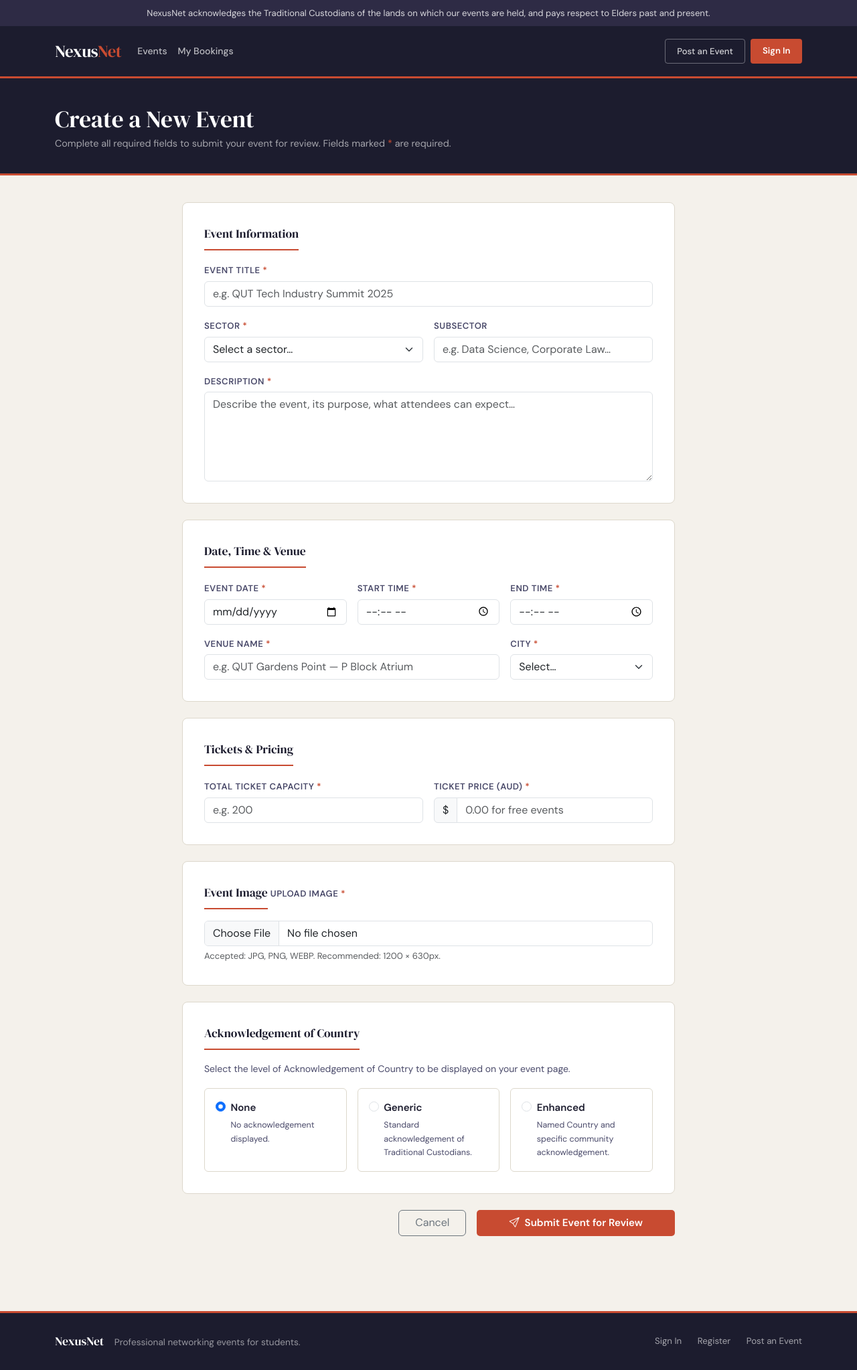
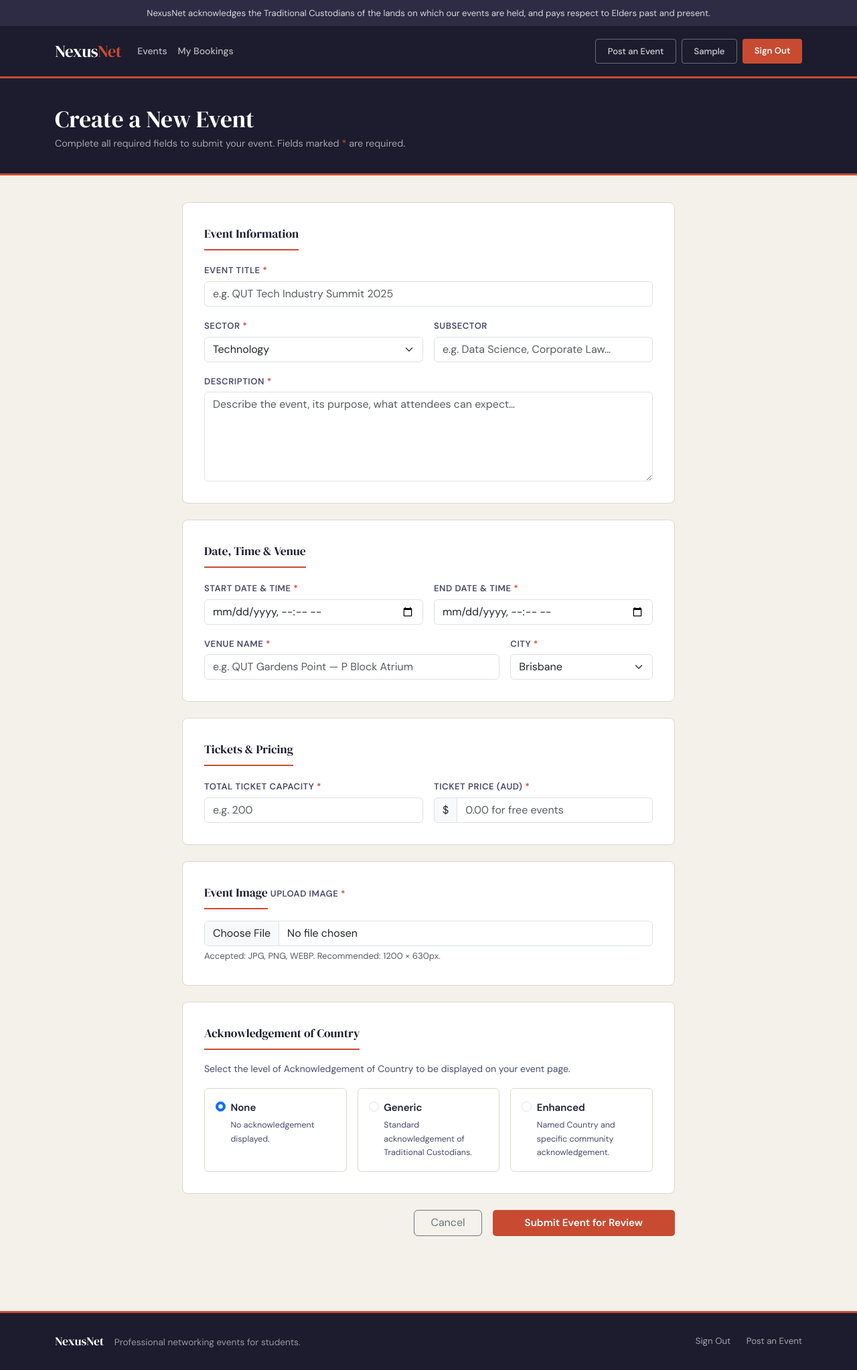
Before and after one commit to n11068485/iab207, a Flask app: page /create in a window 1280 px wide. Shown: the whole page at 67% size. Run offline with Flask 3, Linux system fonts and the light colour scheme; the visitor is signed in with stand-in values (Sample User, id 1); data comes from the database, SQL or seed files in the repository; some libraries are stand-ins or nearby versions.

Commit message:
Wire up auth, create event, and nav login state
- auth.py: implement full register/login with bcrypt and flash categories
- views.py: create_event saves to DB with image upload; event_detail uses dynamic /event/<id> route; index queries events from DB
- create-event.html: converted from static HTML to live WTForms form with AoC enhanced fields toggle
- base.html: nav/footer show logged-in state via current_user; flash messages use Bootstrap categories

```diff
--- a/website/templates/base.html
+++ b/website/templates/base.html
@@ -24,10 +24,10 @@
 
   <!-- Flask flash messages -->
   <div class="container-fluid">
-    {% with messages = get_flashed_messages() %}
+    {% with messages = get_flashed_messages(with_categories=true) %}
     {% if messages %}
-    {% for message in messages %}
-    <div class="alert alert-warning alert-dismissible fade show" role="alert">
+    {% for category, message in messages %}
+    <div class="alert alert-{{ category }} alert-dismissible fade show" role="alert">
       {{ message }}
       <button type="button" class="btn-close" data-bs-dismiss="alert" aria-label="Close"></button>
     </div>
@@ -55,7 +55,12 @@
         </ul>
         <div class="d-flex gap-2 mt-2 mt-lg-0">
           <a href="{{ url_for('main.create_event') }}" class="btn-outline-light-custom">Post an Event</a>
-          <a href="{{ url_for('auth.login') }}" class="btn-accent">Sign In</a>
+          {% if current_user.is_authenticated %}
+            <span class="btn-outline-light-custom" style="cursor:default;">{{ current_user.first_name }}</span>
+            <a href="{{ url_for('auth.logout') }}" class="btn-accent">Sign Out</a>
+          {% else %}
+            <a href="{{ url_for('auth.login') }}" class="btn-accent">Sign In</a>
+          {% endif %}
         </div>
       </div>
     </div>
@@ -73,8 +78,12 @@
           <span>Professional networking events for students.</span>
         </div>
         <div class="col-md-6 text-md-end">
-          <a href="{{ url_for('auth.login') }}" class="footer-link">Sign In</a>
-          <a href="{{ url_for('auth.register') }}" class="footer-link">Register</a>
+          {% if current_user.is_authenticated %}
+            <a href="{{ url_for('auth.logout') }}" class="footer-link">Sign Out</a>
+          {% else %}
+            <a href="{{ url_for('auth.login') }}" class="footer-link">Sign In</a>
+            <a href="{{ url_for('auth.register') }}" class="footer-link">Register</a>
+          {% endif %}
           <a href="{{ url_for('main.create_event') }}" class="footer-link">Post an Event</a>
         </div>
       </div>
--- a/website/templates/create-event.html
+++ b/website/templates/create-event.html
@@ -6,7 +6,7 @@
 <div class="page-header">
   <div class="container">
     <h1>Create a New Event</h1>
-    <p>Complete all required fields to submit your event for review.
+    <p>Complete all required fields to submit your event.
       Fields marked <span style="color:var(--accent)">*</span> are required.</p>
   </div>
 </div>
@@ -18,86 +18,72 @@
     <div class="row justify-content-center">
       <div class="col-lg-9 col-xl-8">
 
-        <form id="createEventForm" novalidate>
+        <form method="POST" enctype="multipart/form-data" novalidate>
+          {{ form.hidden_tag() }}
 
           <div class="form-card mb-4">
             <div class="form-section-title">Event Information</div>
             <div class="mb-3">
-              <label class="form-label" for="eventTitle">Event Title <span style="color:var(--accent)">*</span></label>
-              <input type="text" class="form-control" id="eventTitle" placeholder="e.g. QUT Tech Industry Summit 2025" required>
-              <div class="invalid-feedback">Please provide an event title.</div>
+              <label class="form-label">Event Title <span style="color:var(--accent)">*</span></label>
+              {{ form.title(class="form-control", placeholder="e.g. QUT Tech Industry Summit 2025") }}
+              {% if form.title.errors %}
+                <div class="invalid-feedback d-block">{{ form.title.errors[0] }}</div>
+              {% endif %}
             </div>
             <div class="row g-3">
               <div class="col-md-6">
-                <label class="form-label" for="eventSector">Sector <span style="color:var(--accent)">*</span></label>
-                <select class="form-select" id="eventSector" required>
-                  <option value="">Select a sector&hellip;</option>
-                  <option>Technology</option>
-                  <option>Finance &amp; Banking</option>
-                  <option>Engineering</option>
-                  <option>Healthcare</option>
-                  <option>Law</option>
-                  <option>Creative Industries</option>
-                  <option>Consulting</option>
-                  <option>Government &amp; Public Policy</option>
-                  <option>Education</option>
-                  <option>Other</option>
-                </select>
-                <div class="invalid-feedback">Please select a sector.</div>
+                <label class="form-label">Sector <span style="color:var(--accent)">*</span></label>
+                {{ form.sector(class="form-select") }}
+                {% if form.sector.errors %}
+                  <div class="invalid-feedback d-block">{{ form.sector.errors[0] }}</div>
+                {% endif %}
               </div>
               <div class="col-md-6">
-                <label class="form-label" for="eventSubsector">Subsector</label>
-                <input type="text" class="form-control" id="eventSubsector" placeholder="e.g. Data Science, Corporate Law&hellip;">
+                <label class="form-label">Subsector</label>
+                {{ form.subsector(class="form-control", placeholder="e.g. Data Science, Corporate Law…") }}
               </div>
             </div>
             <div class="mt-3">
-              <label class="form-label" for="eventDesc">Description <span style="color:var(--accent)">*</span></label>
-              <textarea class="form-control" id="eventDesc" rows="5"
-                placeholder="Describe the event, its purpose, what attendees can expect&hellip;" required></textarea>
-              <div class="invalid-feedback">Please provide a description.</div>
+              <label class="form-label">Description <span style="color:var(--accent)">*</span></label>
+              {{ form.description(class="form-control", rows=5, placeholder="Describe the event, its purpose, what attendees can expect…") }}
+              {% if form.description.errors %}
+                <div class="invalid-feedback d-block">{{ form.description.errors[0] }}</div>
+              {% endif %}
             </div>
           </div>
 
           <div class="form-card mb-4">
             <div class="form-section-title">Date, Time &amp; Venue</div>
             <div class="row g-3">
-              <div class="col-md-4">
-                <label class="form-label" for="eventDate">Event Date <span style="color:var(--accent)">*</span></label>
-                <input type="date" class="form-control" id="eventDate" required>
-                <div class="invalid-feedback">Please select a date.</div>
+              <div class="col-md-6">
+                <label class="form-label">Start Date &amp; Time <span style="color:var(--accent)">*</span></label>
+                {{ form.date(class="form-control") }}
+                {% if form.date.errors %}
+                  <div class="invalid-feedback d-block">{{ form.date.errors[0] }}</div>
+                {% endif %}
               </div>
-              <div class="col-md-4">
-                <label class="form-label" for="eventStart">Start Time <span style="color:var(--accent)">*</span></label>
-                <input type="time" class="form-control" id="eventStart" required>
-                <div class="invalid-feedback">Please set a start time.</div>
-              </div>
-              <div class="col-md-4">
-                <label class="form-label" for="eventEnd">End Time <span style="color:var(--accent)">*</span></label>
-                <input type="time" class="form-control" id="eventEnd" required>
-                <div class="invalid-feedback">Please set an end time.</div>
+              <div class="col-md-6">
+                <label class="form-label">End Date &amp; Time <span style="color:var(--accent)">*</span></label>
+                {{ form.end_time(class="form-control") }}
+                {% if form.end_time.errors %}
+                  <div class="invalid-feedback d-block">{{ form.end_time.errors[0] }}</div>
+                {% endif %}
               </div>
             </div>
             <div class="row g-3 mt-0">
               <div class="col-md-8">
-                <label class="form-label" for="eventVenue">Venue Name <span style="color:var(--accent)">*</span></label>
-                <input type="text" class="form-control" id="eventVenue" placeholder="e.g. QUT Gardens Point &mdash; P Block Atrium" required>
-                <div class="invalid-feedback">Please provide a venue.</div>
+                <label class="form-label">Venue Name <span style="color:var(--accent)">*</span></label>
+                {{ form.venue(class="form-control", placeholder="e.g. QUT Gardens Point — P Block Atrium") }}
+                {% if form.venue.errors %}
+                  <div class="invalid-feedback d-block">{{ form.venue.errors[0] }}</div>
+                {% endif %}
               </div>
               <div class="col-md-4">
-                <label class="form-label" for="eventCity">City <span style="color:var(--accent)">*</span></label>
-                <select class="form-select" id="eventCity" required>
-                  <option value="">Select&hellip;</option>
-                  <option>Brisbane</option>
-                  <option>Sydney</option>
-                  <option>Melbourne</option>
-                  <option>Perth</option>
-                  <option>Adelaide</option>
-                  <option>Canberra</option>
-                  <option>Hobart</option>
-                  <option>Darwin</option>
-                  <option>Other</option>
-                </select>
-                <div class="invalid-feedback">Please select a city.</div>
+                <label class="form-label">City <span style="color:var(--accent)">*</span></label>
+                {{ form.city(class="form-select") }}
+                {% if form.city.errors %}
+                  <div class="invalid-feedback d-block">{{ form.city.errors[0] }}</div>
+                {% endif %}
               </div>
             </div>
           </div>
@@ -106,25 +92,32 @@
             <div class="form-section-title">Tickets &amp; Pricing</div>
             <div class="row g-3">
               <div class="col-md-6">
-                <label class="form-label" for="ticketCapacity">Total Ticket Capacity <span style="color:var(--accent)">*</span></label>
-                <input type="number" class="form-control" id="ticketCapacity" min="1" placeholder="e.g. 200" required>
-                <div class="invalid-feedback">Please enter a ticket capacity.</div>
+                <label class="form-label">Total Ticket Capacity <span style="color:var(--accent)">*</span></label>
+                {{ form.ticket_capacity(class="form-control", placeholder="e.g. 200") }}
+                {% if form.ticket_capacity.errors %}
+                  <div class="invalid-feedback d-block">{{ form.ticket_capacity.errors[0] }}</div>
+                {% endif %}
               </div>
               <div class="col-md-6">
-                <label class="form-label" for="ticketPrice">Ticket Price (AUD) <span style="color:var(--accent)">*</span></label>
+                <label class="form-label">Ticket Price (AUD) <span style="color:var(--accent)">*</span></label>
                 <div class="input-group">
                   <span class="input-group-text">$</span>
-                  <input type="number" class="form-control" id="ticketPrice" min="0" step="0.01" placeholder="0.00 for free events" required>
+                  {{ form.ticket_price(class="form-control", placeholder="0.00 for free events", step="0.01") }}
                 </div>
-                <div class="invalid-feedback">Please enter a price (use 0 for free events).</div>
+                {% if form.ticket_price.errors %}
+                  <div class="invalid-feedback d-block">{{ form.ticket_price.errors[0] }}</div>
+                {% endif %}
               </div>
             </div>
           </div>
 
           <div class="form-card mb-4">
             <div class="form-section-title">Event Image</div>
-            <label class="form-label" for="eventImage">Upload Image <span style="color:var(--accent)">*</span></label>
-            <input class="form-control" type="file" id="eventImage" accept="image/*" required>
+            <label class="form-label">Upload Image <span style="color:var(--accent)">*</span></label>
+            {{ form.image(class="form-control", id="eventImage", accept="image/*") }}
+            {% if form.image.errors %}
+              <div class="invalid-feedback d-block">{{ form.image.errors[0] }}</div>
+            {% endif %}
             <div class="form-text mt-1">Accepted: JPG, PNG, WEBP. Recommended: 1200 &times; 630px.</div>
             <div id="imgPreviewWrap" class="mt-3 d-none">
               <label class="filter-label">Preview</label>
@@ -143,7 +136,8 @@
               <div class="col-md-4">
                 <div class="p-3 rounded border h-100" style="border-color:var(--border) !important; cursor:pointer;">
                   <div class="form-check mb-0">
-                    <input class="form-check-input" type="radio" name="aocLevel" id="aocNone" value="none" checked>
+                    <input class="form-check-input" type="radio" name="aoc_level" id="aocNone" value="none"
+                      {% if not form.aoc_level.data or form.aoc_level.data == 'none' %}checked{% endif %}>
                     <label class="form-check-label w-100" for="aocNone">
                       <strong>None</strong>
                       <div style="font-size:0.78rem; color:var(--ink-soft); margin-top:4px;">No acknowledgement displayed.</div>
@@ -154,7 +148,8 @@
               <div class="col-md-4">
                 <div class="p-3 rounded border h-100" style="border-color:var(--border) !important; cursor:pointer;">
                   <div class="form-check mb-0">
-                    <input class="form-check-input" type="radio" name="aocLevel" id="aocGeneric" value="generic">
+                    <input class="form-check-input" type="radio" name="aoc_level" id="aocGeneric" value="generic"
+                      {% if form.aoc_level.data == 'generic' %}checked{% endif %}>
                     <label class="form-check-label w-100" for="aocGeneric">
                       <strong>Generic</strong>
                       <div style="font-size:0.78rem; color:var(--ink-soft); margin-top:4px;">Standard acknowledgement of Traditional Custodians.</div>
@@ -165,7 +160,8 @@
               <div class="col-md-4">
                 <div class="p-3 rounded border h-100" style="border-color:var(--border) !important; cursor:pointer;">
                   <div class="form-check mb-0">
-                    <input class="form-check-input" type="radio" name="aocLevel" id="aocEnhanced" value="enhanced">
+                    <input class="form-check-input" type="radio" name="aoc_level" id="aocEnhanced" value="enhanced"
+                      {% if form.aoc_level.data == 'enhanced' %}checked{% endif %}>
                     <label class="form-check-label w-100" for="aocEnhanced">
                       <strong>Enhanced</strong>
                       <div style="font-size:0.78rem; color:var(--ink-soft); margin-top:4px;">Named Country and specific community acknowledgement.</div>
@@ -174,13 +170,23 @@
                 </div>
               </div>
             </div>
+
+            <div id="enhancedAocFields" class="mt-3" style="display:none;">
+              <div class="mb-3">
+                <label class="form-label">Country / Nation Name</label>
+                {{ form.aoc_country_name(class="form-control", placeholder="e.g. Turrbal and Yuggera Country") }}
+              </div>
+              <div class="mb-3">
+                <label class="form-label">Custom Acknowledgement Text</label>
+                {{ form.aoc_custom_text(class="form-control", rows=4, placeholder="Write your acknowledgement here…") }}
+                <div class="form-text">Be specific, respectful, and avoid tokenism.</div>
+              </div>
+            </div>
           </div>
 
           <div class="d-flex flex-column flex-sm-row gap-3 justify-content-end">
             <a href="{{ url_for('main.index') }}" class="btn btn-outline-secondary px-4">Cancel</a>
-            <button type="submit" class="btn btn-accent px-5 py-2" style="font-size:0.95rem; border-radius:5px;">
-              <i class="bi bi-send me-2"></i>Submit Event for Review
-            </button>
+            {{ form.submit(class="btn btn-accent px-5 py-2", style="font-size:0.95rem; border-radius:5px;") }}
           </div>
 
         </form>
@@ -203,13 +209,13 @@
     reader.readAsDataURL(file);
   });
 
-  document.getElementById('createEventForm').addEventListener('submit', function(e) {
-    e.preventDefault();
-    this.classList.add('was-validated');
-    if (this.checkValidity()) {
-      alert('Event submitted for review. You will be notified once it has been approved.');
-      window.location.href = '{{ url_for("main.index") }}';
-    }
+  function toggleEnhancedAoc() {
+    var enhanced = document.getElementById('aocEnhanced').checked;
+    document.getElementById('enhancedAocFields').style.display = enhanced ? 'block' : 'none';
+  }
+  document.querySelectorAll('input[name="aoc_level"]').forEach(function(r) {
+    r.addEventListener('change', toggleEnhancedAoc);
   });
+  toggleEnhancedAoc();
 </script>
 {% endblock %}
--- a/website/views.py
+++ b/website/views.py
@@ -1,23 +1,69 @@
-from flask import Blueprint, render_template
+import os
+import uuid
+from flask import Blueprint, render_template, redirect, url_for, flash, current_app
+from flask_login import login_required, current_user
+from .models import Event
+from .forms import EventForm
+from . import db
 
 main_bp = Blueprint('main', __name__)
 
 
 @main_bp.route('/')
 def index():
-    return render_template('index.html')
+    events = db.session.scalars(db.select(Event).order_by(Event.date)).all()
+    return render_template('index.html', events=events)
 
 
-@main_bp.route('/event')
-def event_detail():
-    return render_template('event-detail.html')
+@main_bp.route('/event/<int:id>')
+def event_detail(id):
+    event = db.get_or_404(Event, id)
+    return render_template('event-detail.html', event=event)
 
 
 @main_bp.route('/bookings')
+@login_required
 def booking_history():
     return render_template('booking-history.html')
 
 
-@main_bp.route('/create')
+@main_bp.route('/create', methods=['GET', 'POST'])
+@login_required
 def create_event():
-    return render_template('create-event.html')
+    form = EventForm()
+    if form.validate_on_submit():
+        img_file = form.image.data
+        if not img_file or not img_file.filename:
+            flash('Please upload an event image.', 'danger')
+            return render_template('create-event.html', form=form)
+
+        ext = os.path.splitext(img_file.filename)[1].lower()
+        filename = uuid.uuid4().hex + ext
+        upload_dir = os.path.join(current_app.root_path, 'static', 'img')
+        img_file.save(os.path.join(upload_dir, filename))
+
+        event = Event(
+            title=form.title.data,
+            description=form.description.data,
+            image=filename,
+            date=form.date.data,
+            end_time=form.end_time.data,
+            venue=form.venue.data,
+            city=form.city.data,
+            sector=form.sector.data,
+            subsector=form.subsector.data or '',
+            ticket_capacity=form.ticket_capacity.data,
+            tickets_remaining=form.ticket_capacity.data,
+            ticket_price=form.ticket_price.data,
+            aoc_level=form.aoc_level.data,
+            aoc_country_name=form.aoc_country_name.data,
+            aoc_custom_text=form.aoc_custom_text.data,
+            user_id=current_user.id,
+            status='Open'
+        )
+        db.session.add(event)
+        db.session.commit()
+        flash('Event created successfully!', 'success')
+        return redirect(url_for('main.event_detail', id=event.id))
+
+    return render_template('create-event.html', form=form)
```
Also changed, not shown: website/auth.py (+21 -6 lines).
